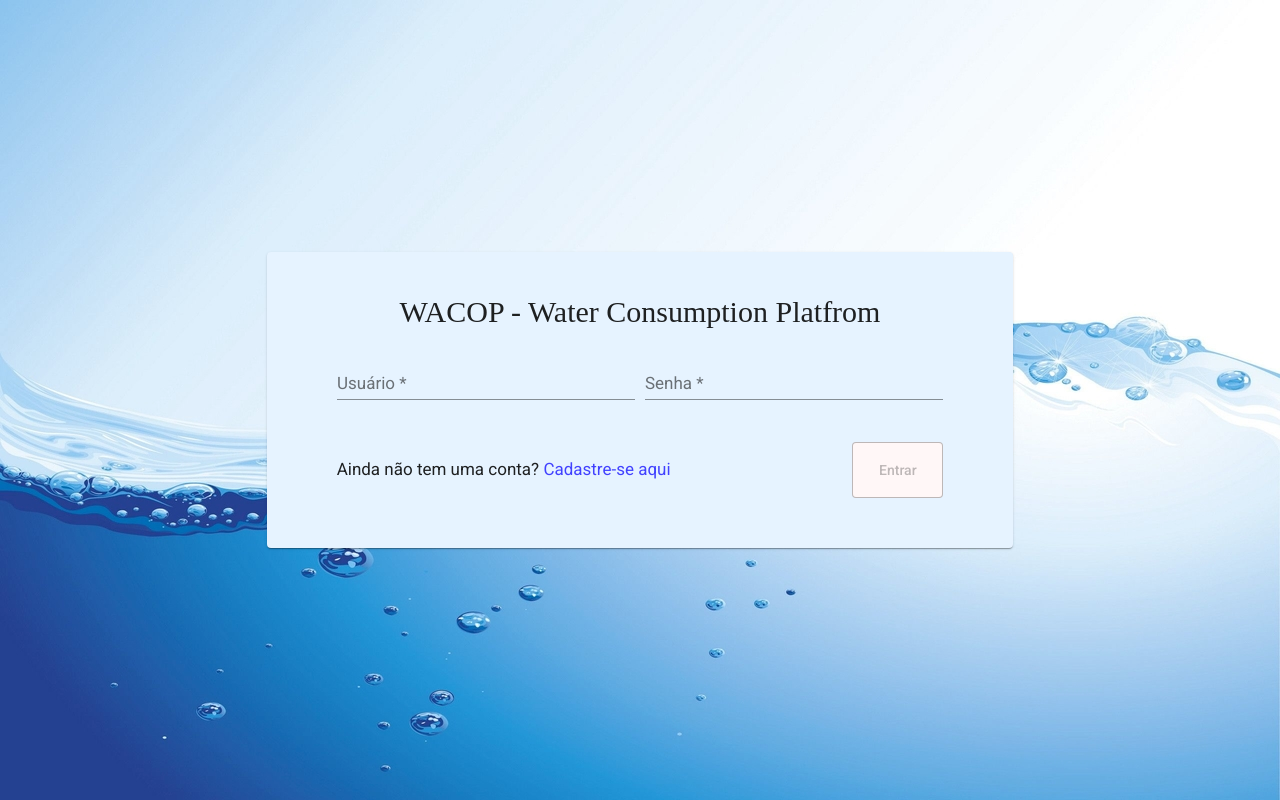
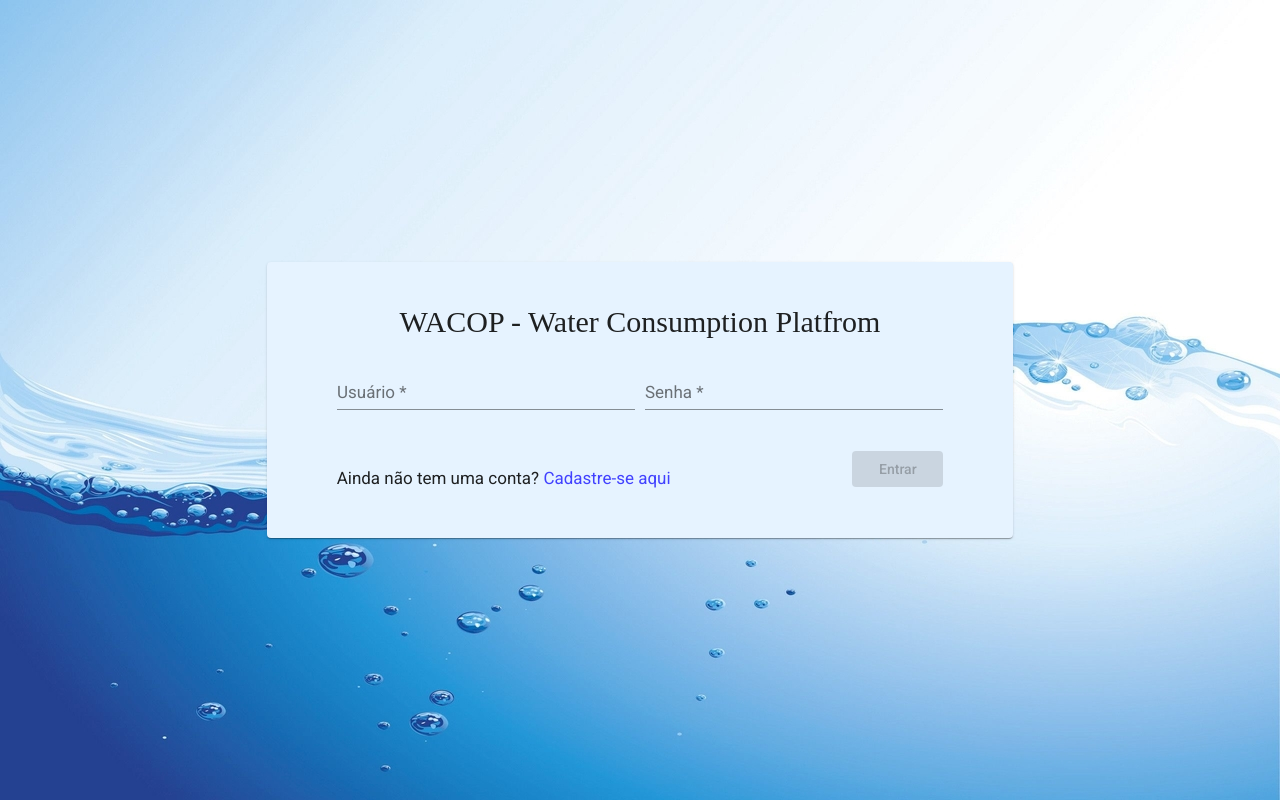
Before and after one commit to giazzi53/ang-waterflow-sensor, an Angular app: page / in a window 1280 px wide. Built offline with nearby package versions, Linux system fonts and the light colour scheme.

Commit message:
alterando cores dos botões do login e cadastro

```diff
--- a/src/app/auth/login/login.component.html
+++ b/src/app/auth/login/login.component.html
@@ -12,7 +12,7 @@
                 <input matInput placeholder="Senha" type="password" id="password" #password="ngModel" name="password" [(ngModel)]="person.password" required>
             </mat-form-field>
         </div>
-          <button *ngIf="!loading" [disabled]="!loginForm.form.valid" mat-stroked-button type="submit" color="warn" class="btn-block">Entrar</button>
+          <button *ngIf="!loading" [disabled]="!loginForm.form.valid" mat-raised-button type="submit" color="primary" class="btn-block">Entrar</button>
           <mat-progress-spinner *ngIf="loading" class="example-margin" mode="indeterminate" color="warn"></mat-progress-spinner>
           <div class="register">
             <span>Ainda não tem uma conta? </span><span class="register-link" (click)="toRegister()">Cadastre-se aqui</span>
--- a/src/app/auth/register/register.component.html
+++ b/src/app/auth/register/register.component.html
@@ -52,7 +52,7 @@
                     <input matInput formControlName="address" required>
                 </mat-form-field>
             </div>
-            <button mat-button mat-stroked-button type="submit" color="primary" class="btn-block">
+            <button mat-button mat-raised-button [disabled]="!userForm.valid" type="submit" color="primary" class="btn-block col-md-2">
             Cadastrar
             </button>
           </form>
```
